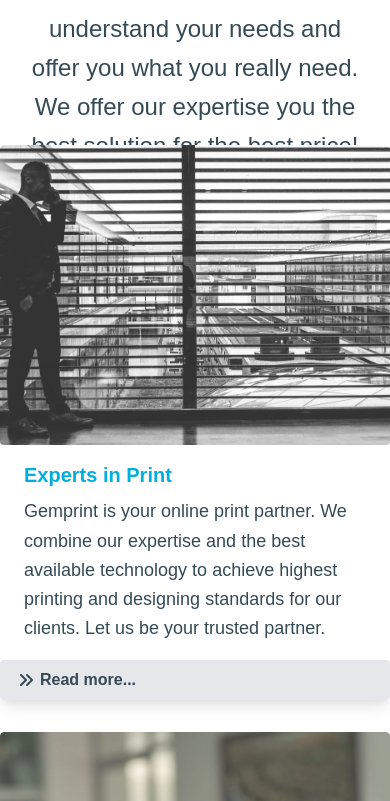
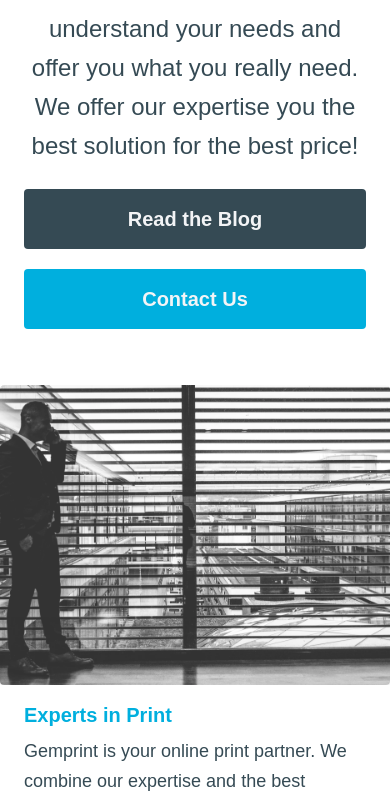
Before and after one commit to propbono/gemprint.ca, a Next.js app: page / in a window 390 px wide. Shown: the part 1670-2471 px from the top of the page. Built offline with nearby package versions, Linux system fonts and the light colour scheme.

Commit message:
Fix issues

```diff
--- a/components/Parallax.js
+++ b/components/Parallax.js
@@ -1,7 +1,4 @@
 import React from "react";
-import Image from "next/image";
-
-import parallaxImg from "../public/images/parallax.webp";
 
 export const Parallax = () => {
   return (
--- a/components/Services.js
+++ b/components/Services.js
@@ -38,7 +38,7 @@ const servicesCard = {
 
 export const Services = () => {
   return (
-    <section id="services" className="relative py-8 top-[-15rem]">
+    <section id="services" className="relative py-8 lg:top-[-15rem]">
       <div className="container flex flex-col items-start justify-between w-full space-y-8 lg:space-x-8 lg:space-y-0 lg:flex-row">
         <ServiceCard card={expertCard} />
         <ServiceCard card={trustedCard} />
--- a/tailwind.config.js
+++ b/tailwind.config.js
@@ -29,7 +29,7 @@ module.exports = {
       backgroundImage: {
         "about-section": "url('/images/About.webp')",
         "hero-section": "url('/images/Hero.webp')",
-        "parallax-section": "url('/images/parallax.webp')",
+        "parallax-section": "url('/images/Parallax.webp')",
       },
     },
   },
```
